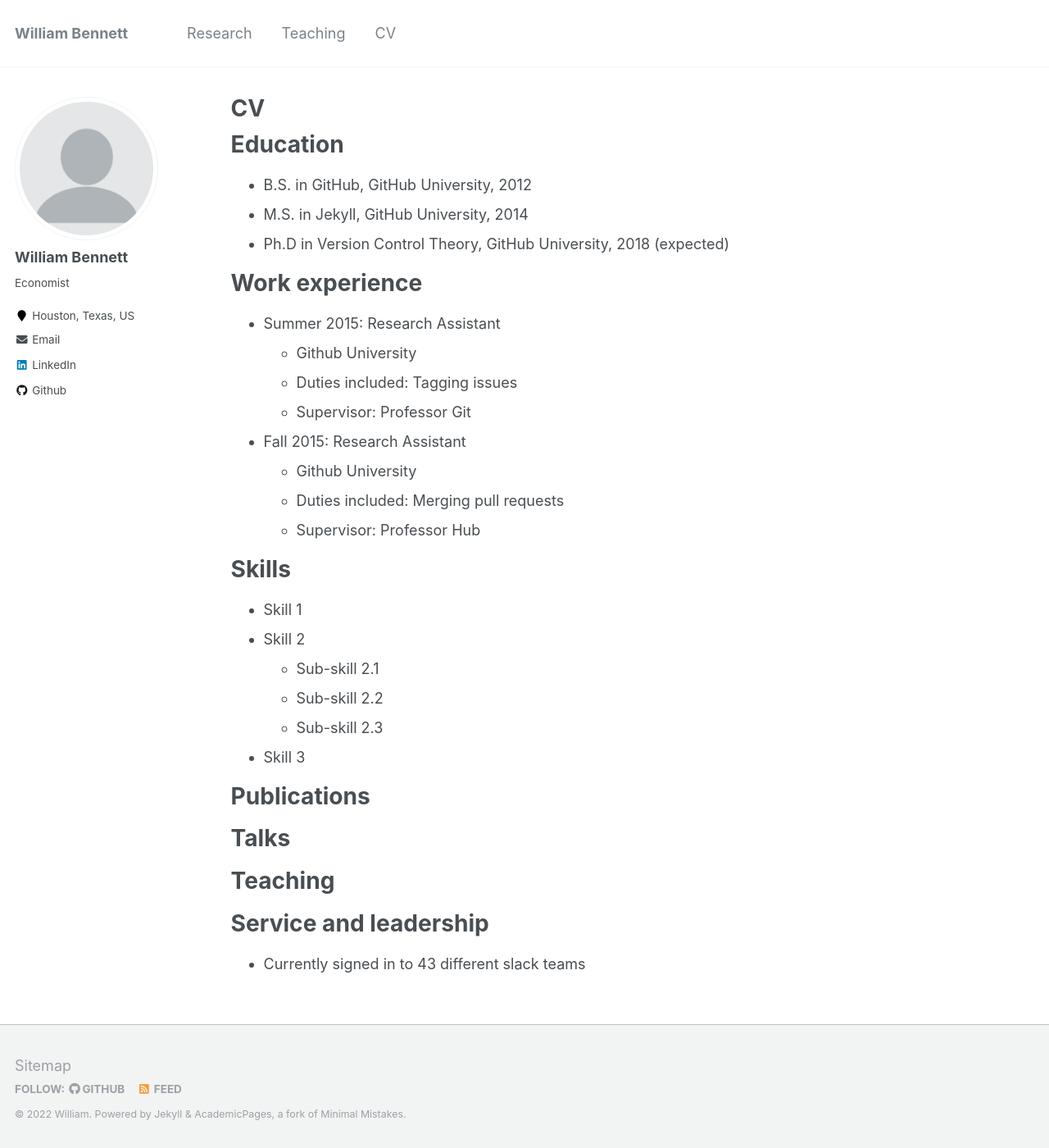
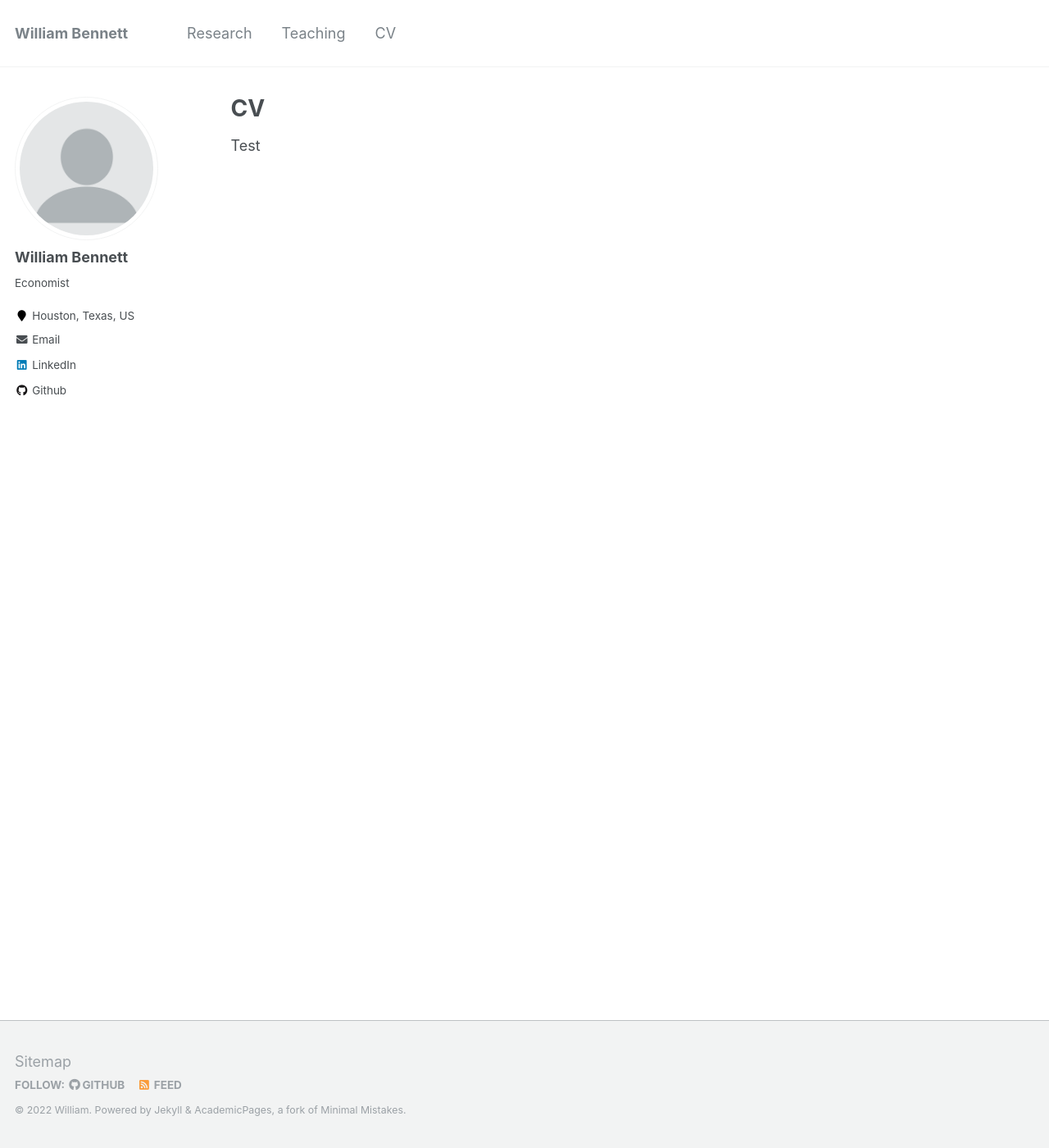
Before and after one commit to williambennettecon/williambennettecon.github.io, a Jekyll site: the page built from _pages/cv.md, in a window 1280 px wide and 1400 px high. Shown: the whole window at 82% size. Built offline with Jekyll 4.4.1, drawn with Linux system fonts in a browser that asks for light colours.

Commit message:
Update cv.md

```diff
--- a/_pages/cv.md
+++ b/_pages/cv.md
@@ -9,51 +9,4 @@ redirect_from:
 
 {% include base_path %}
 
-Education
-======
-* B.S. in GitHub, GitHub University, 2012
-* M.S. in Jekyll, GitHub University, 2014
-* Ph.D in Version Control Theory, GitHub University, 2018 (expected)
-
-Work experience
-======
-* Summer 2015: Research Assistant
-  * Github University
-  * Duties included: Tagging issues
-  * Supervisor: Professor Git
-
-* Fall 2015: Research Assistant
-  * Github University
-  * Duties included: Merging pull requests
-  * Supervisor: Professor Hub
-
-Skills
-======
-* Skill 1
-* Skill 2
-  * Sub-skill 2.1
-  * Sub-skill 2.2
-  * Sub-skill 2.3
-* Skill 3
-
-Publications
-======
-  <ul>{% for post in site.publications %}
-    {% include archive-single-cv.html %}
-  {% endfor %}</ul>
-
-Talks
-======
-  <ul>{% for post in site.talks %}
-    {% include archive-single-talk-cv.html %}
-  {% endfor %}</ul>
-
-Teaching
-======
-  <ul>{% for post in site.teaching %}
-    {% include archive-single-cv.html %}
-  {% endfor %}</ul>
-
-Service and leadership
-======
-* Currently signed in to 43 different slack teams
+Test
```
